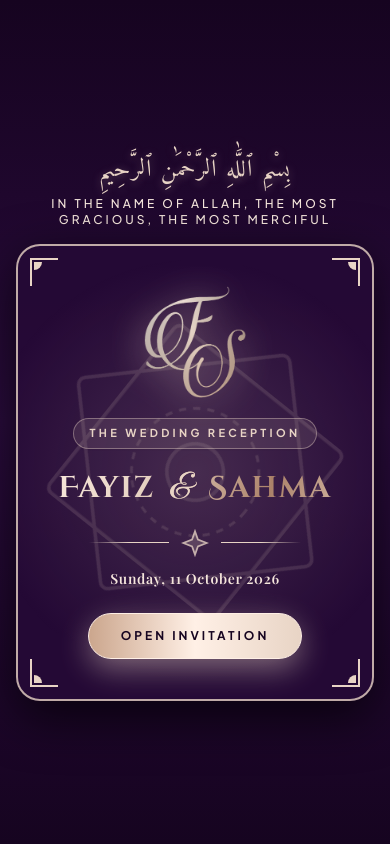
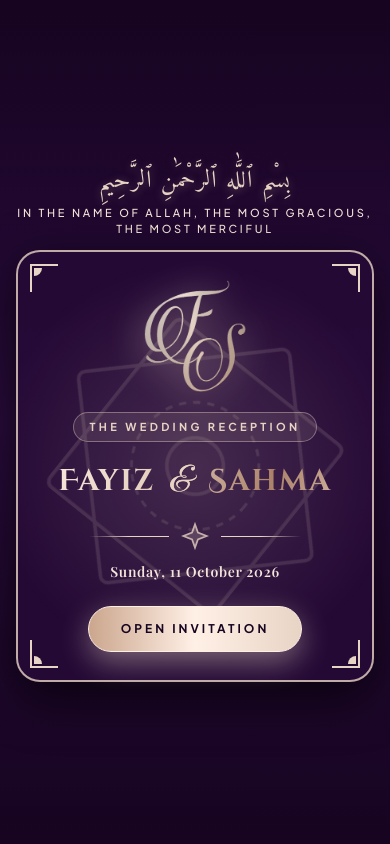
Before and after one commit to jithinsalimkumar/Fayiz-Sahma, a React (Vite) app: page / in a window 390 px wide. Shown: the top 844 px of the page. Built offline with nearby package versions, Linux system fonts and the light colour scheme; a web font is replaced by a local one.

Commit message:
feat: implement HeroSection and LandingSplash components with animated entrance transitions

```diff
--- a/src/components/HeroSection.jsx
+++ b/src/components/HeroSection.jsx
@@ -10,7 +10,7 @@ export default function HeroSection() {
   return (
     <section
       id="hero"
-      className="relative min-h-[85vh] sm:min-h-screen pt-20 sm:pt-24 pb-10 sm:pb-12 px-4 sm:px-6 flex flex-col justify-center items-center text-center bg-gradient-to-b from-[#160420] via-[#2A0C3D] to-[#160420] text-[#FAF2ED] overflow-hidden"
+      className="relative min-h-[85vh] sm:min-h-screen py-14 sm:py-24 px-4 sm:px-6 flex flex-col justify-center items-center text-center bg-gradient-to-b from-[#160420] via-[#2A0C3D] to-[#160420] text-[#FAF2ED] overflow-hidden"
     >
       {/* Background Rotating Star Pattern */}
       <div className="absolute top-1/2 left-1/2 -translate-x-1/2 -translate-y-1/2 pointer-events-none opacity-25 rotate-slow transform-gpu will-change-transform">
--- a/src/components/LandingSplash.jsx
+++ b/src/components/LandingSplash.jsx
@@ -21,18 +21,19 @@ export default function LandingSplash({ onEnter }) {
       animate={{ opacity: isOpening ? 0 : 1 }}
       exit={{ opacity: 0 }}
       transition={{ duration: 0.6, ease: "easeInOut" }}
-      className="fixed inset-0 w-full h-full min-h-screen flex flex-col items-center justify-center p-4 sm:p-6 bg-gradient-to-b from-[#160420] via-[#2A0C3D] to-[#160420] text-center overflow-y-auto md:overflow-hidden z-50 select-none"
+      className="fixed inset-0 w-full h-full h-[100dvh] flex flex-col items-center justify-center p-4 sm:p-6 bg-gradient-to-b from-[#160420] via-[#2A0C3D] to-[#160420] text-center overflow-y-auto md:overflow-hidden z-50 select-none"
     >
+      <div className="w-full max-w-lg flex flex-col items-center justify-center py-2">
         {/* Top Bismillah Calligraphy */}
         <motion.div
           animate={{ opacity: isOpening ? 0 : 1, y: isOpening ? -30 : 0 }}
           transition={{ duration: 0.3 }}
-        className="pt-2 sm:pt-4 mb-4 md:mb-3 z-10 flex-shrink-0"
+          className="mb-3 sm:mb-4 z-10 flex-shrink-0"
         >
-        <p className="font-arabic text-2xl sm:text-3xl md:text-2xl lg:text-3xl text-[#E8D4C5] arabic-gold tracking-wider mb-1.5 font-normal leading-relaxed">
+          <p className="font-arabic text-2xl sm:text-3xl md:text-2xl lg:text-3xl text-[#E8D4C5] arabic-gold tracking-wider mb-1 font-normal leading-relaxed">
             {bismillah.arabic}
           </p>
-        <p className="text-xs tracking-[0.25em] uppercase font-medium text-[#F5E6DC] font-sans max-w-md mx-auto">
+          <p className="text-[11px] sm:text-xs tracking-[0.25em] uppercase font-medium text-[#F5E6DC] font-sans max-w-md mx-auto">
             {bismillah.translation}
           </p>
         </motion.div>
@@ -41,7 +42,7 @@ export default function LandingSplash({ onEnter }) {
         <motion.div
           animate={{ opacity: isOpening ? 0 : 1, scale: isOpening ? 0.95 : 1 }}
           transition={{ duration: 0.4, ease: "easeOut" }}
-        className="py-8 md:py-6 lg:py-8 px-6 sm:px-12 rounded-3xl bg-[#250A36]/95 border-2 border-[#E8D4C5]/80 shadow-[0_15px_50px_rgba(0,0,0,0.7)] max-w-lg w-full z-10 flex flex-col items-center relative flex-shrink md:max-h-[calc(100vh-120px)] justify-center"
+          className="py-5 sm:py-8 md:py-6 lg:py-8 px-4 sm:px-12 rounded-3xl bg-[#250A36]/95 border-2 border-[#E8D4C5]/80 shadow-[0_15px_50px_rgba(0,0,0,0.7)] max-w-lg w-full z-10 flex flex-col items-center relative flex-shrink md:max-h-[calc(100vh-120px)] justify-center"
         >
         {/* Dynamic Rotating Geometric Pattern (Clipped to card bounds) */}
         <div className="absolute inset-0 flex items-center justify-center pointer-events-none opacity-14 rotate-slow transform-gpu will-change-transform overflow-hidden rounded-3xl">
@@ -106,6 +107,7 @@ export default function LandingSplash({ onEnter }) {
           </div>
         </motion.div>
       </motion.div>
+    </div>
   </motion.section>
   );
 }
```
Lines whose indentation alone changed are shown as unchanged.
